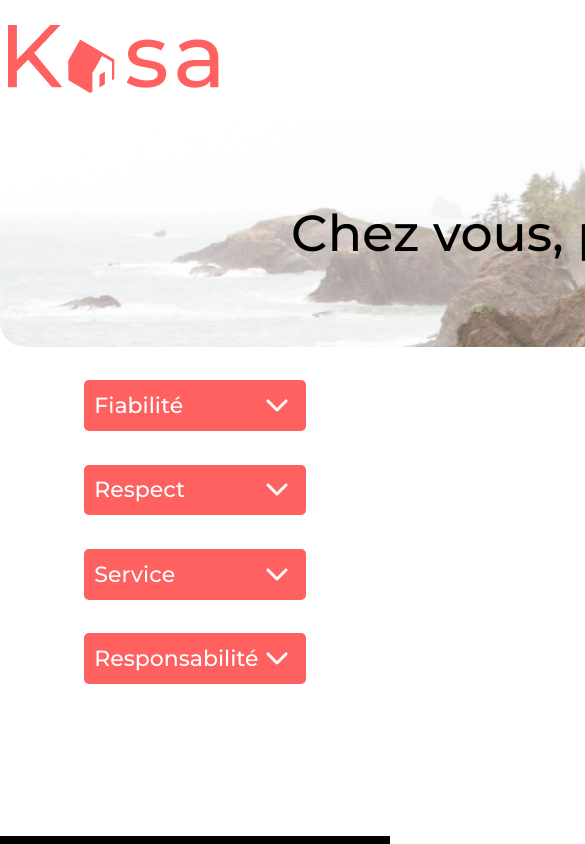
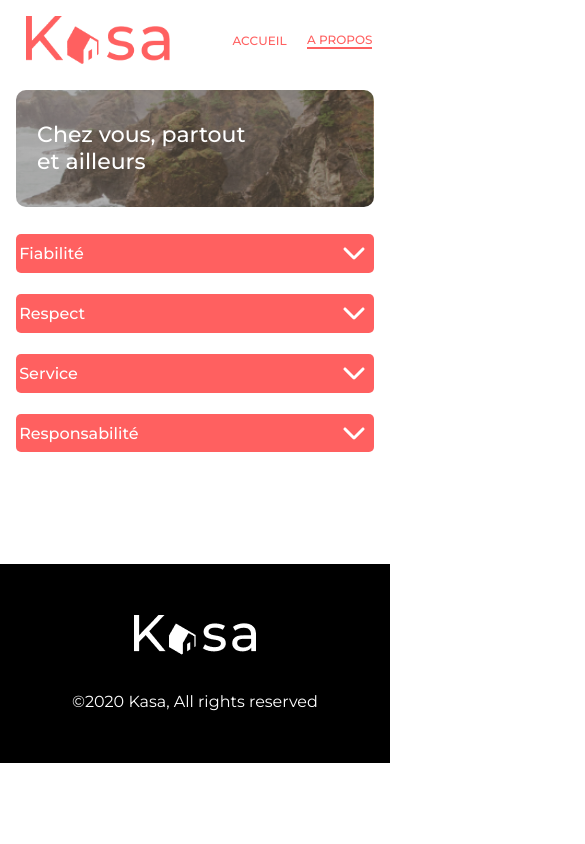
Before and after one commit to Jey221/P11-kasa, a React (Create React App) app: page /About in a window 390 px wide. Shown: the top 844 px of the page, 585 px wide, since content can reach past the window. Built offline with nearby package versions, Linux system fonts and the light colour scheme.

Commit message:
mise en forme version smartphone

```diff
--- a/src/components/Navbar.js
+++ b/src/components/Navbar.js
@@ -13,13 +13,13 @@ export default function Navbar() {
           to="/"
           className={location.pathname === '/' ? 'active' : 'desactive'}
         >
-          Accueil
+          ACCUEIL
         </Link>
         <Link
           to="/About"
           className={location.pathname === '/About' ? 'active' : 'desactive'}
         >
-          A Propos
+          A PROPOS
         </Link>
       </nav>
     </div>
--- a/src/style/App.css
+++ b/src/style/App.css
@@ -17,7 +17,7 @@
 }
 /* gestion de la mise en forme pour le composant navigation */
 .navigation {
-  width: 32vh;
+  width: 289px;
 }
 .navHeader {
   display: flex;
@@ -27,11 +27,25 @@
 .desactive {
   color: rgba(255, 96, 96, 1);
   text-decoration: none;
-  font-size: 3vh;
+  font-size: 1.3em;
 }
 .active {
   color: rgba(255, 96, 96, 1);
   text-decoration: none;
-  font-size: 3vh;
+  font-size: 1.3em;
   border-bottom: solid 0.3vh rgba(255, 96, 96, 1);
 }
+
+/* media Querie smartphone */
+@media (max-width: 425px) {
+  .App {
+    width: 100%;
+  }
+  .navigation {
+    width: 140px;
+  }
+  .navHeader a {
+    font-size: 12px;
+    font-weight: 100;
+  }
+}
--- a/src/style/Banner.module.css
+++ b/src/style/Banner.module.css
@@ -12,6 +12,12 @@
   background-size: 100%;
   color: white;
 }
+.banner h1 {
+  font-size: 6vh;
+  font-weight: 500;
+  color: white;
+}
+
 /* Bannière page About */
 .banner2 {
   display: flex;
@@ -27,14 +33,41 @@
   color: white;
 }
 
-.banner h1 {
-  font-size: 6vh;
-  font-weight: 500;
-  color: white;
-}
 /* media Querie smartphone */
 @media (max-width: 425px) {
+  .banner {
+    width: 92%;
+    height: 117px;
+    border-radius: 10px;
+    background-image: linear-gradient(
+        to bottom,
+        rgba(0, 0, 0, 0.3),
+        rgba(0, 0, 0, 0.3)
+      ),
+      url(../assets/IMG2.png);
+    background-position: -8px 0px;
+    background-size: 102%;
+    background-repeat: no-repeat;
+  }
   .banner h1 {
-    color: black;
+    font-size: 22px;
+    text-align: start;
+    padding: 7% 6%;
+    padding-right: 120px;
+  }
+  /* Bannière page About */
+  .banner2 {
+    width: 92%;
+    height: 224px;
+    border-radius: 10px;
+    background-image: linear-gradient(
+        to bottom,
+        rgba(0, 0, 0, 0.3),
+        rgba(0, 0, 0, 0.3)
+      ),
+      url(../assets/gustavo-alves-YOXSC4zRcxw-unsplash\ 1.png);
+    background-position: -1px 0px;
+    background-size: 102%;
+    background-repeat: no-repeat;
   }
 }
--- a/src/style/Card.module.css
+++ b/src/style/Card.module.css
@@ -43,3 +43,27 @@
   background-position: center;
   background: linear-gradient(181deg, rgb(255 255 255) 0%, rgb(0 0 0) 100%);
 }
+
+@media (max-width: 425px) {
+  .gallery {
+    width: 100%;
+    background-color: white;
+    margin-top: 0;
+    padding-top: 0;
+  }
+  .logement {
+    margin: 0%;
+  }
+  .cardBack {
+    width: 345px;
+    height: 260px;
+    margin: 3% 0%;
+  }
+  .card {
+    width: 345px;
+    height: 260px;
+  }
+  .logement h2 {
+    font-weight: 100;
+  }
+}
--- a/src/style/Carrousel.module.css
+++ b/src/style/Carrousel.module.css
@@ -45,3 +45,34 @@
   font-size: 13px;
   top: 370px;
 }
+
+@media (max-width: 425px) {
+  .containerSlide {
+    margin-top: 5%;
+    width: 100%;
+    height: 30vh;
+  }
+  .arrowLeft {
+    left: 30px;
+  }
+  .arrowRight {
+    right: 30px;
+  }
+  .arrowLeft svg,
+  .arrowRight svg {
+    width: 5vw;
+  }
+  .medias {
+    height: 30vh;
+    width: 100%;
+    border-radius: 10px;
+  }
+  .medias img {
+    border-radius: 10px;
+    width: 100%;
+    height: 30vh;
+  }
+  .index {
+    display: none;
+  }
+}
--- a/src/style/Collapse.module.css
+++ b/src/style/Collapse.module.css
@@ -54,13 +54,23 @@
 .iconUpResponsability {
   display: none;
 }
-/* .iconUpRespect {
-  display: none;
+
+@media (max-width: 425px) {
+  .collapseList {
+    margin-bottom: 12vh;
+  }
+  .collapse {
+    margin: 3%;
+    width: 100%;
+  }
+  .collapseClose {
+    padding: 3% 0%;
+  }
+  .collapseClose h2 {
+    font-size: 16px;
+    font-weight: 100;
+  }
+  .collapseOpen p {
+    font-size: 13px;
+  }
 }
-.iconUpService {
-  display: none;
-}
-.iconUpResponsability {
-  display: none;
-}
- */
--- a/src/style/CollapseLoc.module.css
+++ b/src/style/CollapseLoc.module.css
@@ -76,3 +76,60 @@
 .iconUp {
   display: none;
 }
+@media (max-width: 425px) {
+  .collapseList {
+    width: 100%;
+    margin-top: 0;
+    padding: 0%;
+  }
+  .collapseLoc {
+    display: flex;
+    align-items: center;
+    flex-direction: column;
+  }
+  .collapseUp {
+    width: 92%;
+    border-radius: 5px;
+    margin-top: 6%;
+  }
+  .collapseUp .collapseClose h2 {
+    font-size: 14px;
+    font-weight: 100;
+    padding: 1%;
+  }
+  .collapseLocBis {
+    display: flex;
+    flex-direction: column;
+    align-items: center;
+    margin-bottom: 10%;
+  }
+  .collapse {
+    width: 92%;
+    border-radius: 5px;
+    margin-top: 6%;
+  }
+  .collapseClose {
+    padding: 3% 1vh;
+    font-size: 18px;
+  }
+  .collapseClose h2 {
+    color: white;
+    font-size: 14px;
+    font-weight: 100;
+  }
+  .collapseOpen,
+  .collapseOpenDown {
+    text-align: start;
+    padding: 16px 15px;
+    margin-top: -1%;
+  }
+  .collapseOpen p {
+    margin: 0;
+  }
+  .collapseOpenDown p {
+    font-size: 17px;
+  }
+  .icons {
+    padding-right: 0vh;
+  }
+}
--- a/src/style/Erreur.module.css
+++ b/src/style/Erreur.module.css
@@ -14,3 +14,23 @@
 .errorPage a {
   color: rgba(255, 96, 96, 1);
 }
+@media (max-width: 425px) {
+  .errorPage {
+    margin-bottom: 18%;
+    margin-top: 42%;
+  }
+  .errorPage h1 {
+    font-size: 13vh;
+    margin-bottom: 0%;
+  }
+  .errorPage h2 {
+    font-size: 19px;
+    font-weight: 100;
+    padding: 0% 16%;
+    margin-bottom: 43%;
+  }
+  .errorPage a {
+    font-size: 14px;
+    font-weight: 100;
+  }
+}
--- a/src/style/Footer.module.css
+++ b/src/style/Footer.module.css
@@ -13,3 +13,11 @@
   position: relative;
   top: 8vh;
 }
+@media (max-width: 425px) {
+  .footer {
+    margin-left: 0;
+    width: 100%;
+    height: 199px;
+    margin-bottom: 0;
+  }
+}
--- a/src/style/Header.module.css
+++ b/src/style/Header.module.css
@@ -9,3 +9,14 @@
 .header img {
   margin: 1vh;
 }
+/* media Querie smartphone */
+@media (max-width: 425px) {
+  .header {
+    margin-top: 8px;
+    width: 91%;
+  }
+  .header img {
+    width: 37vw;
+    height: 48px;
+  }
+}
--- a/src/style/Infos.module.css
+++ b/src/style/Infos.module.css
@@ -84,3 +84,51 @@
   justify-content: space-between;
   align-items: center;
 }
+
+@media (max-width: 425px) {
+  .informations {
+    width: 100%;
+  }
+  .infosZone {
+    flex-direction: column;
+  }
+  .titleZone h1 {
+    font-size: 22px;
+  }
+  .locationZone h2 {
+    font-size: 13px;
+  }
+  .tagZone {
+    margin-top: 2vh;
+  }
+  .tag {
+    width: 100px;
+    height: 23px;
+    border-radius: 5px;
+  }
+  .tag p {
+    font-size: 10px;
+  }
+  .blocRight {
+    display: flex;
+    flex-direction: row-reverse;
+    align-items: center;
+    justify-content: space-between;
+    margin-top: 18px;
+  }
+  .name {
+    width: 21vw;
+  }
+  .name h2 {
+    font-size: 12px;
+  }
+  .image img {
+    width: 47px;
+  }
+  .ratingZone {
+    margin-top: 0;
+  }
+  .stars img {
+    width: 19px;
+  }
+}
```
Also changed, not shown: src/assets/IMG2.png (added), src/assets/gustavo-alves-YOXSC4zRcxw-unsplash 1.png (added).
